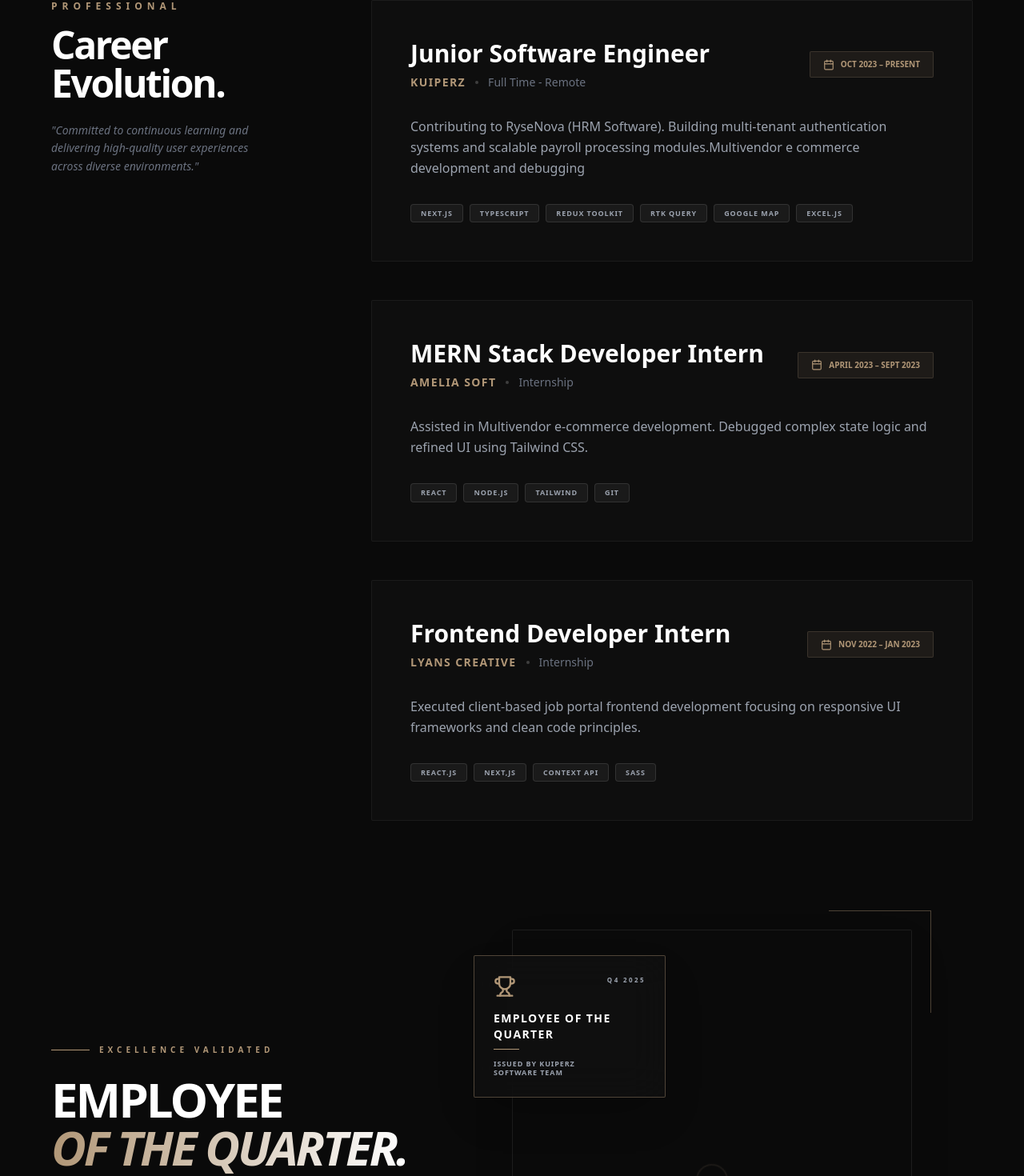
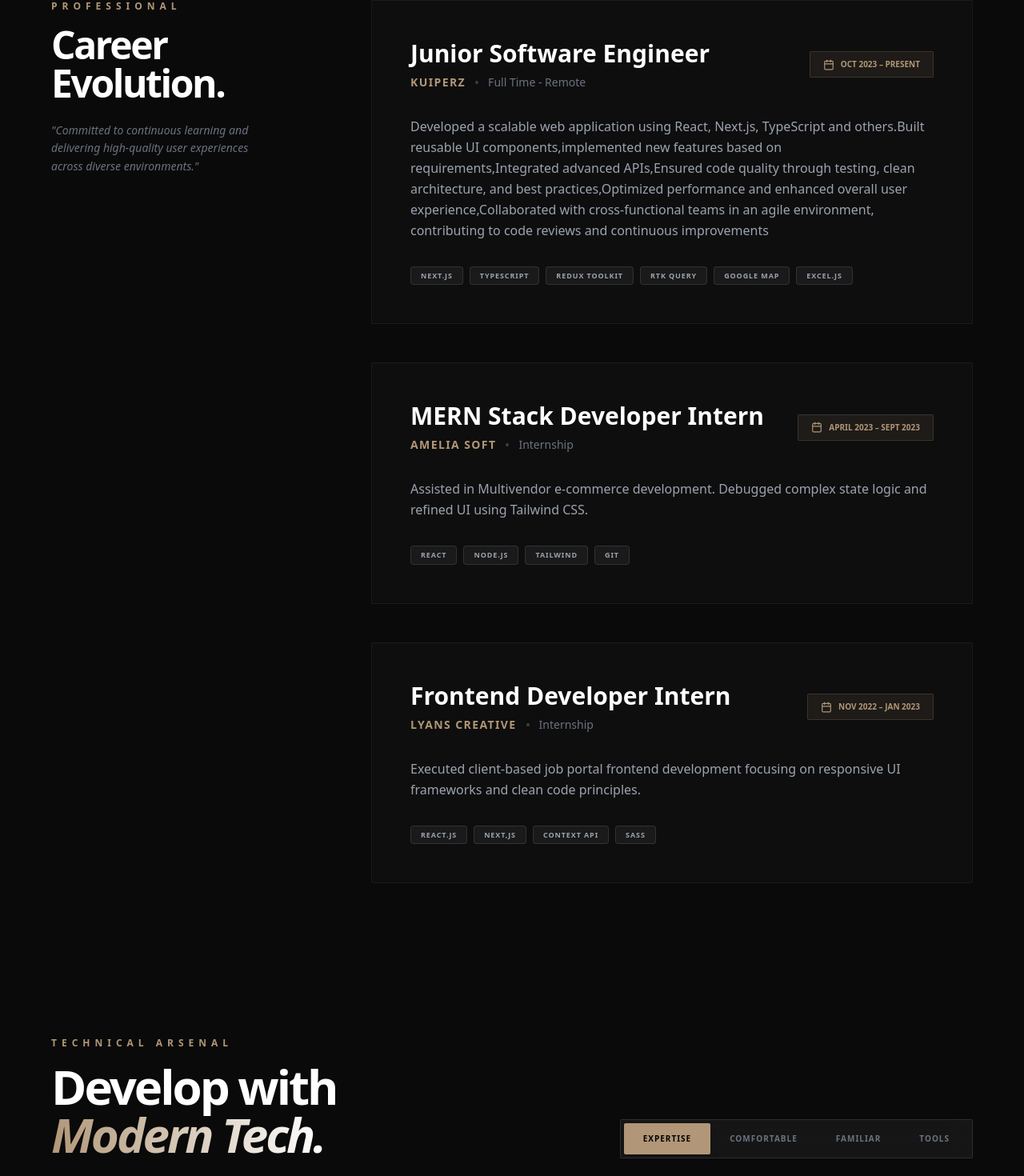
Before and after one commit to anishazahan/Latest-Potfolio, a Next.js app: page / in a window 1280 px wide. Shown: the part 1712-3182 px from the top of the page at 80% size. Built offline with nearby package versions, Linux system fonts and the light colour scheme.

Commit message:
update experience section

```diff
--- a/app/page.tsx
+++ b/app/page.tsx
@@ -1,7 +1,6 @@
 "use client";
 
 import { AboutSection } from "@/components/AboutSection";
-import AwardSection from "@/components/AwardSection";
 import ContactSection from "@/components/ContactSection";
 import Cursor from "@/components/Cursor";
 import { ExperienceSection } from "@/components/ExperienceSection";
@@ -47,7 +46,7 @@
 
       <AboutSection />
       <ExperienceSection />
-      <AwardSection />
+      {/* <AwardSection /> */}
       <SkillsSection />
       <ServicesSection />
       <PortfolioSection />
--- a/components/ExperienceSection.tsx
+++ b/components/ExperienceSection.tsx
@@ -9,7 +9,7 @@
       role: "Junior Software Engineer",
       period: "Oct 2023 – Present",
       type: "Full Time - Remote",
-      desc: "Contributing to RyseNova (HRM Software). Building multi-tenant authentication systems and scalable payroll processing modules.Multivendor e commerce development and debugging",
+      desc: "Developed a scalable web application using React, Next.js, TypeScript and others.Built reusable UI components,implemented new features based on requirements,Integrated advanced APIs,Ensured code quality through testing, clean architecture, and best practices,Optimized performance and enhanced overall user experience,Collaborated with cross-functional teams in an agile environment, contributing to code reviews and continuous improvements ",
       tech: [
         "Next.js",
         "TypeScript",
```
